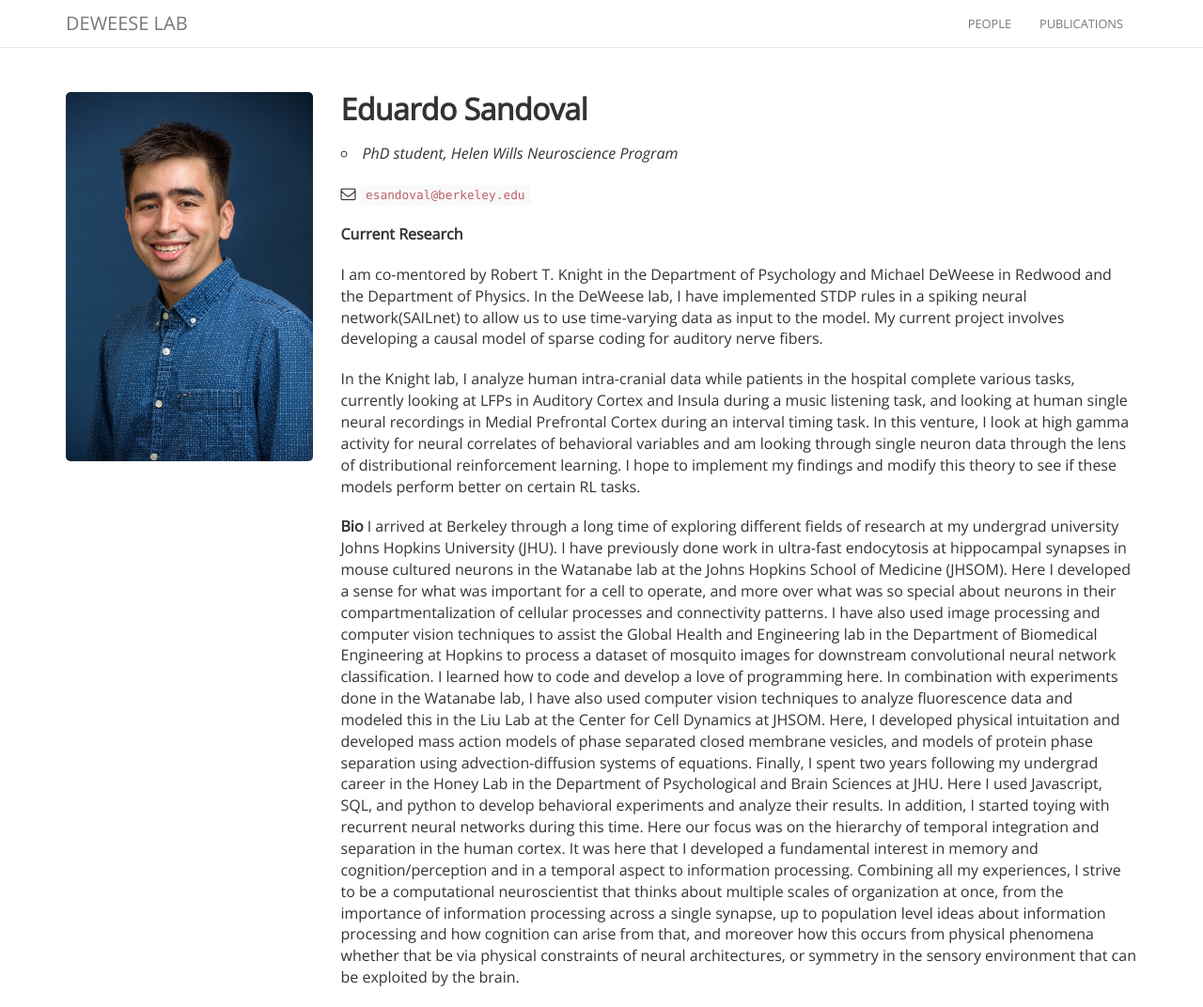
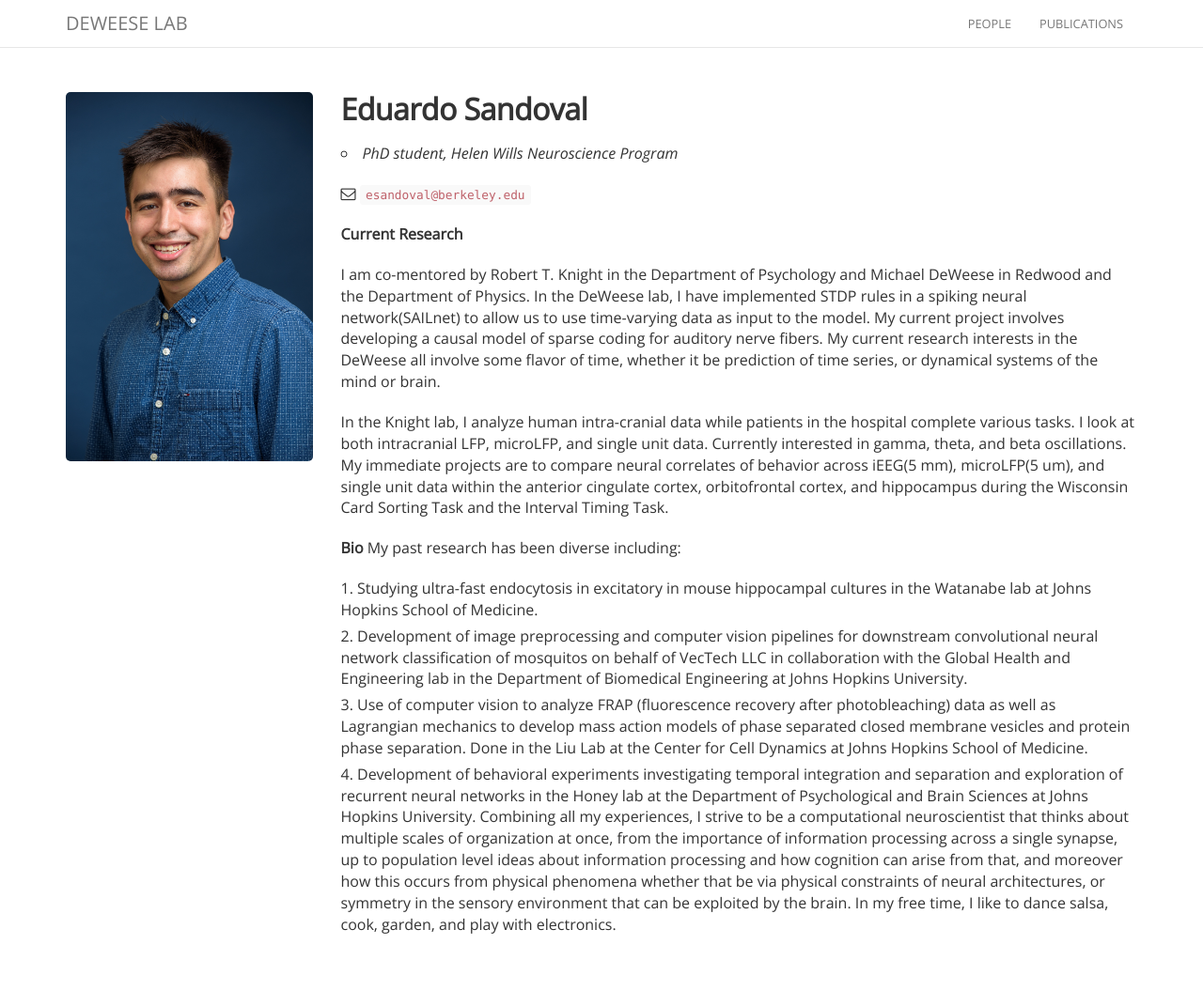
Before and after one commit to deweese-lab/deweese-lab.github.io, a Jekyll site: the page built from _people/eduardo_sandoval.md, in a window 1280 px wide and 1072 px high. Shown: the whole window at 94% size. Built offline with Jekyll 4.4.1, drawn with Linux system fonts in a browser that asks for light colours; nearby versions of some CDN libraries.

Commit message:
Update eduardo_sandoval.md

```diff
--- a/_people/eduardo_sandoval.md
+++ b/_people/eduardo_sandoval.md
@@ -12,29 +12,19 @@ avatar: eduardo.jpg
 
 I am co-mentored by Robert T. Knight in the Department of Psychology and Michael DeWeese in Redwood and the Department of Physics.
 In the DeWeese lab, I have implemented STDP rules in a spiking neural network(SAILnet) to allow us to use time-varying data as input to the model.
-My current project involves developing a causal model of sparse coding for auditory nerve fibers.
+My current project involves developing a causal model of sparse coding for auditory nerve fibers. My current research interests in the DeWeese all involve some flavor of time, whether it be prediction of time series, or dynamical systems of the mind or brain.
 
-In the Knight lab, I analyze human intra-cranial data while patients in the hospital complete various tasks,
-currently looking at LFPs in Auditory Cortex and Insula during a music listening task,
-and looking at human single neural recordings in Medial Prefrontal Cortex during an interval timing task.
-In this venture, I look at high gamma activity for neural correlates of behavioral variables and am looking through single neuron data through the lens of
-distributional reinforcement learning. I hope to implement my findings and modify this theory to see if these models perform better on certain RL tasks.
+In the Knight lab, I analyze human intra-cranial data while patients in the hospital complete various tasks. I look at both intracranial LFP, microLFP, and single unit data. Currently interested in gamma, theta, and beta oscillations.
+My immediate projects are to compare neural correlates of behavior across iEEG(5 mm), microLFP(5 um), and single unit data within the anterior cingulate cortex, orbitofrontal cortex, and hippocampus during the Wisconsin Card Sorting Task and the Interval Timing Task.
 
 **Bio**
-I arrived at Berkeley through a long time of exploring different fields of research at my undergrad university Johns Hopkins University (JHU). I have previously done work
-in ultra-fast endocytosis at hippocampal synapses in mouse cultured neurons in the Watanabe lab at the Johns Hopkins School of Medicine (JHSOM). Here I developed a sense for
-what was important for a cell to operate, and more over what was so special about neurons in their compartmentalization of cellular processes and connectivity patterns.
-I have also used image processing and computer vision techniques to assist the Global Health and Engineering lab in the Department of Biomedical Engineering at Hopkins
-to process a dataset of mosquito images for downstream convolutional neural network classification. I learned how to code and develop a love of programming here.
-In combination with experiments done in the Watanabe lab, I have also
-used computer vision techniques to analyze fluorescence data and modeled this in the Liu Lab at the Center for Cell Dynamics at JHSOM.
-Here, I developed physical intuitation and developed mass action models of phase separated closed membrane vesicles,
-and models of protein phase separation using advection-diffusion systems of equations.
-Finally, I spent two years following my undergrad career in the Honey Lab in the Department of Psychological and Brain Sciences at JHU. Here I used Javascript, SQL, and python to develop
-behavioral experiments and analyze their results. In addition, I started toying with recurrent neural networks during this time. Here our focus was on the hierarchy
-of temporal integration and separation in the human cortex. It was here that I developed a fundamental interest in memory and cognition/perception and in a
-temporal aspect to information processing.
+My past research has been diverse including:
+1. Studying ultra-fast endocytosis in excitatory in mouse hippocampal cultures in the Watanabe lab at Johns Hopkins School of Medicine.
+2. Development of image preprocessing and computer vision pipelines for downstream convolutional neural network classification of mosquitos on behalf of VecTech LLC in collaboration with the Global Health and Engineering lab in the Department of Biomedical Engineering at Johns Hopkins University.
+3. Use of computer vision to analyze FRAP (fluorescence recovery after photobleaching) data as well as Lagrangian mechanics to develop mass action models of phase separated closed membrane vesicles and protein phase separation. Done in the Liu Lab at the Center for Cell Dynamics at Johns Hopkins School of Medicine.
+4. Development of behavioral experiments investigating temporal integration and separation and exploration of recurrent neural networks in the Honey lab at the Department of Psychological and Brain Sciences at Johns Hopkins University.
 Combining all my experiences, I strive to be a computational neuroscientist that thinks about multiple scales of organization at once,
 from the importance of information processing across a single synapse, up to population level ideas about information processing and how cognition can arise from that,
 and moreover how this occurs from physical phenomena whether that be via physical constraints of neural architectures, or
 symmetry in the sensory environment that can be exploited by the brain.
+In my free time, I like to dance salsa, cook, garden, and play with electronics.
```
